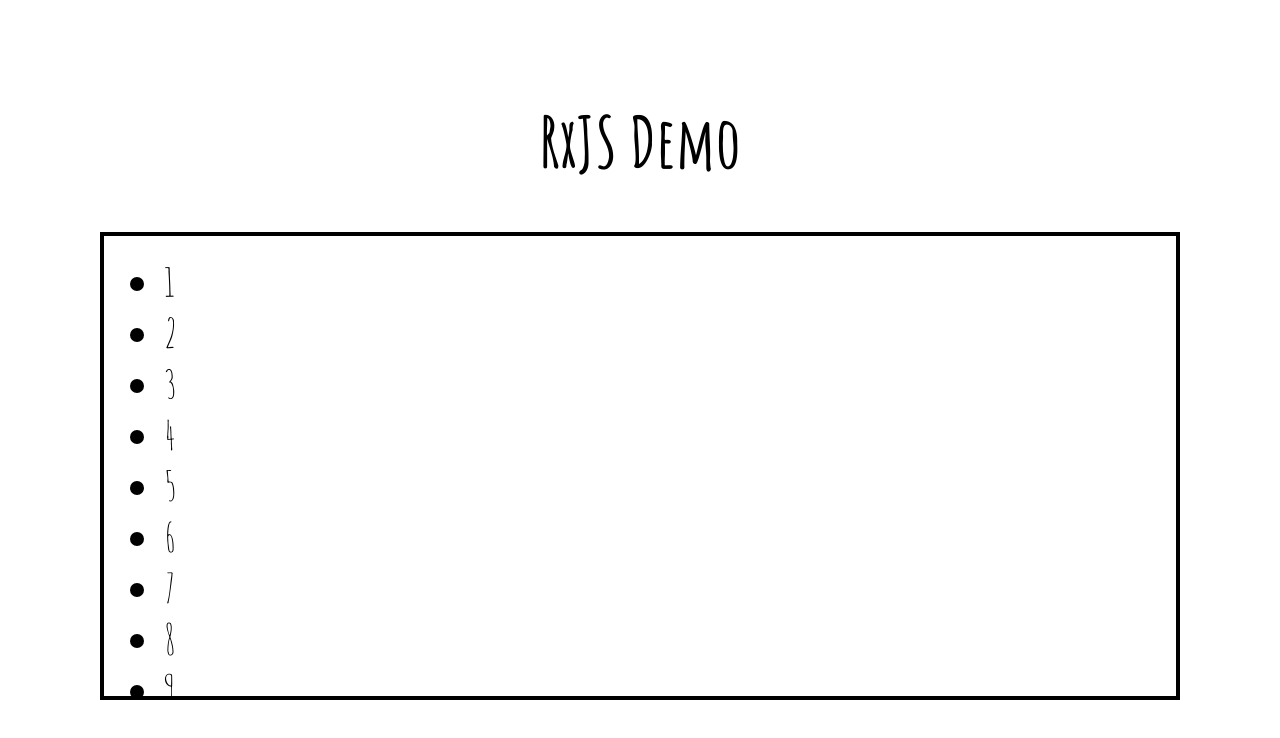
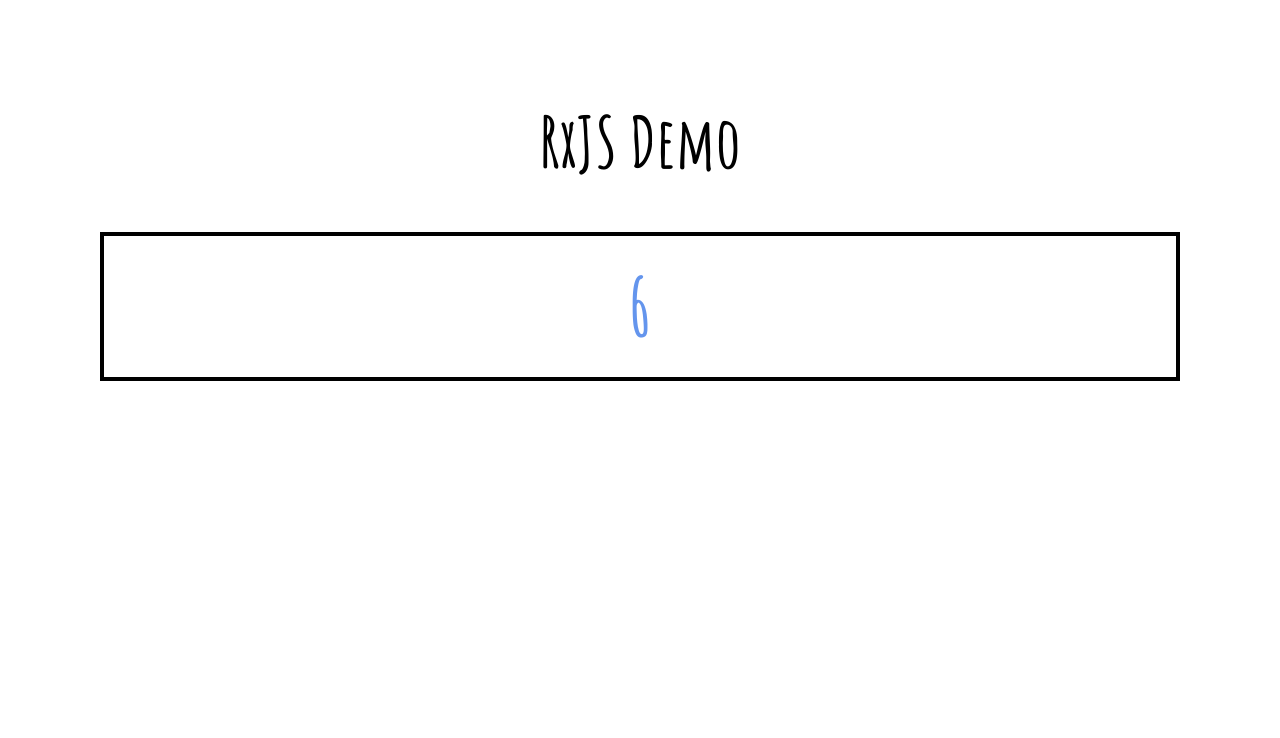
Before and after one commit to M-Nasab/rxjs-demo, a Vue app: page / in a window 1280 px wide. Shown: the top 738 px of the page. Built offline with nearby package versions, Linux system fonts and the light colour scheme.

Commit message:
create observer from interval

```diff
--- a/src/App.vue
+++ b/src/App.vue
@@ -5,30 +5,28 @@
     </h1>
 
     <div class="data-container">
-      <ul>
-        <li v-for="(data, index) in list" :key="index">
-          {{ data }}
-        </li>
-      </ul>
+      <div class="time">
+        {{ time }}
+      </div>
     </div>
 
   </div>
 </template>
 
 <script>
-import { from } from 'rxjs';
+import { interval } from 'rxjs';
 
 export default {
   data() {
     return {
-      list: [],
+      time: 0,
     };
   },
   mounted() {
-    const observer = from([1, 2, 3, 4, 5, 6, 7, 8, 9, 10]);
+    const observer = interval(1000);
 
     observer.subscribe((data) => {
-      this.list.push(data);
+      this.time = data;
     });
   },
 };
@@ -72,4 +70,11 @@
   font-size: 40px;
   margin: 0;
 }
+
+.time {
+  font-size: 80px;
+  font-weight: bold;
+  text-align: center;
+  color: cornflowerblue;
+}
 </style>
```
